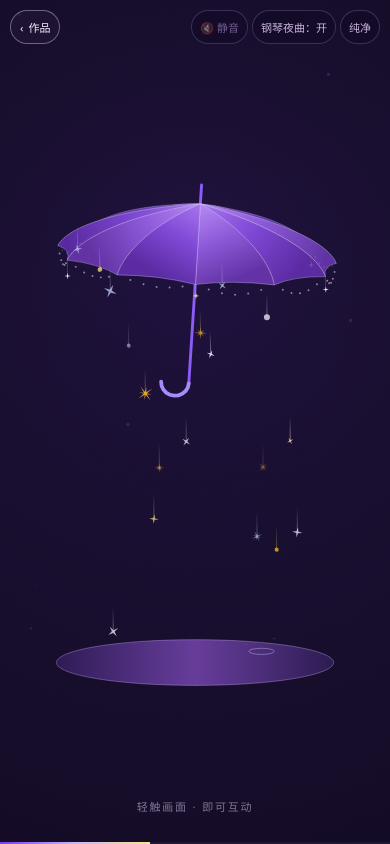
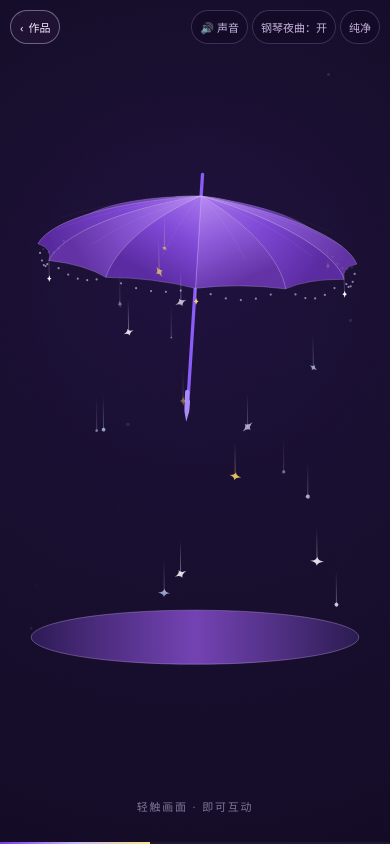
Before and after one commit to jiayubing/xmq, a plain HTML site: page umbrella/index.html in a window 390 px wide. Drawn offline with Linux system fonts and the light colour scheme.

Commit message:
Enhance purple umbrella mobile scale, rotating handle, splash detail and default sound

```diff
--- a/umbrella/index.html
+++ b/umbrella/index.html
@@ -290,7 +290,7 @@
     function lerp(a, b, t) { return a + (b - a) * t; }
 
     // A single audio implementation is kept in violetAudio.js.
-    const audio = new VioletAudioEngine();
+    const audio = new VioletAudioEngine({ masterVolume: 0.62 });
 
     /* =========================================================================
        2. 版画风「局部紫色流星雨」画布与交互主循环
@@ -328,6 +328,7 @@
     let omega = 0;
     let tiltExtra = 0;
     let ornamentSwing = 0;
+    let handleRot = rot;
 
     // 流星雨状态
     let rainActive = false;
@@ -410,9 +411,10 @@
     }
 
     function syncAudioUI() {
-      btnSound.textContent = audio.enabled ? '🔊 声音' : '🔇 静音';
-      btnSound.classList.toggle('muted', !audio.enabled);
-      btnSound.setAttribute('aria-pressed', String(audio.enabled));
+      const playing = audio.enabled && audio.ctx?.state === 'running';
+      btnSound.textContent = !soundRequested ? '🔇 静音' : (playing ? '🔊 声音' : '🔊 轻触开声');
+      btnSound.classList.toggle('muted', !playing);
+      btnSound.setAttribute('aria-pressed', String(playing));
       btnBgm.textContent = audio.musicEnabled ? '钢琴夜曲：开' : '钢琴夜曲：关';
       btnBgm.classList.toggle('muted', !audio.musicEnabled);
       btnBgm.setAttribute('aria-pressed', String(audio.musicEnabled));
@@ -435,6 +437,7 @@
       openVel = 0;
       omega = 0.08;
       ornamentSwing = 0;
+      handleRot = rot;
       starSpawnAcc = 0;
       rainActive = false;
       stars.length = 0;
@@ -459,30 +462,45 @@
     }
 
     const motionPreference = window.matchMedia('(prefers-reduced-motion: reduce)');
-    let soundRequested = false;
+    let soundRequested = true; // preferred on, unless the user switches it off
     let soundBusy = false;
     let active = false;
     let frameRequest = 0;
 
-    async function trySound() {
+    function trySound() {
       if (!active || !soundRequested || audio.enabled || soundBusy) return;
       soundBusy = true;
-      try {
-        const enabled = await audio.enable();
+      audio.enable().then(enabled => {
         if (!enabled) soundRequested = false;
         if (!active || !soundRequested) audio.disable();
-      } catch (_) {
-        soundRequested = false;
-        audio.disable();
-      } finally {
+      }).catch(() => {
+        // Keep the user's "on" preference; a later gesture may unlock audio.
+      }).finally(() => {
         soundBusy = false;
         syncAudioUI();
+      });
+      syncAudioUI();
+    }
+
+    function unlockSoundOnGesture(event) {
+      if (!active || !soundRequested || event?.target === btnSound) return;
+      if (audio.enabled && audio.ctx?.state === 'running') return;
+      if (audio.ctx?.state === 'suspended') {
+        // Called synchronously within a genuine pointer/key gesture.
+        audio.ctx.resume().then(() => {
+          if (!active || !soundRequested) audio.disable();
+          else if (!audio.enabled && !soundBusy) trySound();
+          syncAudioUI();
+        }).catch(syncAudioUI);
+      } else {
+        trySound();
       }
     }
 
     function showExperience() {
       if (active) return;
       active = true;
+      soundRequested = true;
       startIntro();
       resize();
       if (motionPreference.matches) {
@@ -494,6 +512,7 @@
       }
       last = performance.now();
       frameRequest = document.hidden ? 0 : requestAnimationFrame(loop);
+      trySound(); // autoplay when browser permits; otherwise first touch unlocks
       syncAudioUI();
     }
 
@@ -514,24 +533,41 @@
         cancelAnimationFrame(frameRequest);
         frameRequest = 0;
         if (audio.ctx?.state === 'running') audio.ctx.suspend().catch(() => {});
+        syncAudioUI();
       } else {
-        if (frameRequest) return;
-        last = performance.now();
-        frameRequest = requestAnimationFrame(loop);
+        if (!frameRequest) {
+          last = performance.now();
+          frameRequest = requestAnimationFrame(loop);
+        }
         if (soundRequested && audio.enabled && audio.ctx?.state === 'suspended') {
-          audio.ctx.resume().catch(() => {
-            soundRequested = false;
-            audio.disable();
-            syncAudioUI();
-          });
+          audio.ctx.resume().then(syncAudioUI).catch(syncAudioUI);
         }
+        syncAudioUI();
       }
     });
 
+    document.addEventListener('pointerdown', unlockSoundOnGesture, { capture: true, passive: true });
+    document.addEventListener('keydown', unlockSoundOnGesture, true);
+
     btnSound.addEventListener('click', () => {
-      soundRequested = !soundRequested;
-      if (soundRequested) trySound();
-      else { audio.disable(); syncAudioUI(); }
+      if (audio.enabled && soundRequested) {
+        soundRequested = false;
+        audio.disable();
+        syncAudioUI();
+      } else {
+        soundRequested = true;
+        // Explicit tap on the audio control is always an allowed user gesture.
+        if (audio.ctx?.state === 'suspended') {
+          audio.ctx.resume().then(() => {
+            if (!audio.enabled && !soundBusy) trySound();
+            if (!soundRequested) audio.disable();
+            syncAudioUI();
+          }).catch(syncAudioUI);
+        } else {
+          trySound();
+        }
+        syncAudioUI();
+      }
     });
 
     btnBgm.addEventListener('click', () => {
@@ -615,11 +651,13 @@
     canvas.addEventListener('pointercancel', () => { pDown = false; });
 
     function getParams() {
-      // 同时适配手机竖屏海报比例与电脑宽屏电影比例
-      const unit = Math.min(W / 270, H / 365);
+      // On portrait phones the canopy spans roughly 80% of the usable screen.
+      // Desktop remains on the original scale.
+      const portrait = H > W * 1.2 && W <= 600;
+      const unit = portrait ? Math.min(W / 236, H / 390) : Math.min(W / 270, H / 365);
       const cx = W * 0.5;
-      const cy = H * (H < 500 ? 0.30 : 0.34);
-      const puddleY = H * (H < 500 ? 0.69 : 0.785);
+      const cy = H * (portrait ? 0.345 : (H < 500 ? 0.30 : 0.34));
+      const puddleY = H * (portrait ? 0.755 : (H < 500 ? 0.69 : 0.785));
       const pitch = 0.22;
       const sway = openVal > 0.2 ? Math.sin(time * 1.05) * 0.085 * openVal : Math.sin(time * 0.8) * 0.018;
       const roll = sway + tiltExtra;
@@ -665,7 +703,14 @@
       const hookPts = [];
       for (let k = 0; k <= 10; k++) {
         const a = (Math.PI * k) / 10;
-        hookPts.push(proj(-9.8 + Math.cos(a) * 9.8, -70 - Math.sin(a) * 9.8, 0, P));
+        const hookX = -9.8 + Math.cos(a) * 9.8;
+        // A three-dimensional J-hook attached to the rotating shaft.
+        hookPts.push(proj(
+          hookX * Math.cos(handleRot),
+          -70 - Math.sin(a) * 9.8,
+          hookX * Math.sin(handleRot),
+          P
+        ));
       }
 
       let minX = Infinity, maxX = -Infinity, avgRimY = 0;
@@ -684,19 +729,20 @@
         : (P.cx + (Math.random() - 0.5) * span);
 
       const pal = [
-        { fill: '#FDE68A', tail: 'rgba(253, 230, 138, 0.56)' },
-        { fill: '#FBBF24', tail: 'rgba(251, 191, 36, 0.52)' },
-        { fill: '#FAF5FF', tail: 'rgba(243, 232, 255, 0.58)' },
-        { fill: '#C7D2FE', tail: 'rgba(199, 210, 254, 0.52)' }
+        { fill: '#F9F6FF', tail: 'rgba(244, 239, 255, 0.53)' },
+        { fill: '#E7DAFF', tail: 'rgba(224, 211, 255, 0.48)' },
+        { fill: '#F5D65C', tail: 'rgba(245, 214, 92, 0.50)' },
+        { fill: '#C5D4FF', tail: 'rgba(197, 212, 255, 0.48)' }
       ];
+      const colorRoll = Math.random();
       const col = isWish
-        ? { fill: '#FEF08A', tail: 'rgba(254, 240, 138, 0.9)' }
-        : pal[Math.floor(Math.random() * pal.length)];
+        ? { fill: '#FFE48A', tail: 'rgba(255, 228, 138, 0.85)' }
+        : pal[colorRoll < 0.35 ? 0 : colorRoll < 0.60 ? 1 : colorRoll < 0.85 ? 2 : 3];
       const depthRoll = Math.random();
       const depth = isWish ? 1.12 : (depthRoll < 0.22 ? 0.65 : depthRoll < 0.88 ? 0.93 : 1.17);
       const alpha = isWish ? 1 : (depth < 0.8 ? 0.43 : depth > 1.1 ? 0.88 : 0.72);
 
-      const puddleRx = lerp(9 * P.unit, Math.min(W * 0.40, 96 * P.unit), Math.pow(clamp(openVal, 0, 1), 0.78));
+      const puddleRx = lerp(9 * P.unit, Math.min(W * 0.42, 100 * P.unit), Math.pow(clamp(openVal, 0, 1), 0.78));
       const relX = clamp((x - P.cx) / Math.max(12, puddleRx), -0.88, 0.88);
       const maxOffY = Math.sqrt(Math.max(0.05, 1 - relX * relX)) * puddleRx * 0.165;
 
@@ -707,7 +753,7 @@
         vy: (isWish ? 115 : (60 + Math.random() * 62)) * P.unit * depth,
         size: (isWish ? 8.2 : (2.5 + Math.random() * 3.9)) * P.unit * depth,
         alpha,
-        kind: isWish ? 8 : (Math.random() > 0.52 ? 4 : (Math.random() > 0.4 ? 8 : 0)),
+        kind: isWish ? 8 : (Math.random() < 0.66 ? 4 : (Math.random() < 0.16 ? 8 : 0)),
         rot: Math.random() * Math.PI,
         vrot: (Math.random() - 0.5) * 1.6,
         color: col.fill,
@@ -725,25 +771,25 @@
     }
 
     function spawnSplash(x, y, color, isWish, unit) {
-      const count = isWish ? 13 : (4 + Math.floor(Math.random() * 4));
+      const count = isWish ? 12 : (5 + Math.floor(Math.random() * 4));
       for (let i = 0; i < count; i++) {
-        const ang = -Math.PI * (0.12 + Math.random() * 0.76);
-        const sp = (isWish ? 56 : 25) + Math.random() * (isWish ? 58 : 36);
+        const angle = -Math.PI * (0.10 + Math.random() * 0.80);
+        const speed = (isWish ? 48 : 22) + Math.random() * (isWish ? 52 : 40);
         splashLines.push({
           x, y, px: x, py: y,
-          vx: Math.cos(ang) * sp * unit,
-          vy: Math.sin(ang) * sp * unit,
+          vx: Math.cos(angle) * speed * unit,
+          vy: Math.sin(angle) * speed * unit,
           life: 1,
-          decay: isWish ? 1.4 : (2.0 + Math.random() * 0.9),
-          color: Math.random() > 0.45 ? color : '#E9D5FF'
+          decay: (isWish ? 1.55 : 2.2) + Math.random() * 0.7,
+          width: 0.48 + Math.random() * 0.42,
+          color: Math.random() > 0.70 ? color : '#E7D8FF'
         });
       }
       puddleRipples.push({
-        x, y,
-        r: 2,
-        maxR: (isWish ? 36 : 16 + Math.random() * 13) * unit,
+        x, y, r: 2 * unit,
+        maxR: (isWish ? 35 : 15 + Math.random() * 13) * unit,
         life: 1,
-        color: isWish ? '#FEF08A' : '#DDD6FE'
+        color: isWish ? '#F5DE92' : '#D9C7FF'
       });
 
       const pan = clamp(((x - W * 0.5) / (W * 0.45)), -0.8, 0.8);
@@ -758,28 +804,27 @@
       ctx.fillStyle = color;
       if (kind === 0) {
         ctx.beginPath();
-        ctx.arc(0, 0, r * 0.45, 0, Math.PI * 2);
+        ctx.arc(0, 0, r * 0.31, 0, Math.PI * 2);
         ctx.fill();
-      } else if (kind === 4) {
+      } else {
+        // Smooth, fine-tipped sparkle: no heavy, jagged polygon outlines.
         ctx.beginPath();
-        for (let i = 0; i < 8; i++) {
-          const rad = i % 2 === 0 ? r : r * 0.24;
-          const a = (i * Math.PI) / 4;
-          if (i === 0) ctx.moveTo(Math.cos(a) * rad, Math.sin(a) * rad);
-          else ctx.lineTo(Math.cos(a) * rad, Math.sin(a) * rad);
-        }
+        ctx.moveTo(0, -r);
+        ctx.quadraticCurveTo(r * 0.11, -r * 0.10, r * 0.66, 0);
+        ctx.quadraticCurveTo(r * 0.11, r * 0.10, 0, r);
+        ctx.quadraticCurveTo(-r * 0.11, r * 0.10, -r * 0.66, 0);
+        ctx.quadraticCurveTo(-r * 0.11, -r * 0.10, 0, -r);
         ctx.closePath();
         ctx.fill();
-      } else {
-        ctx.beginPath();
-        for (let i = 0; i < 16; i++) {
-          const rad = i % 2 === 0 ? (i % 4 === 0 ? r : r * 0.72) : r * 0.18;
-          const a = (i * Math.PI) / 8;
-          if (i === 0) ctx.moveTo(Math.cos(a) * rad, Math.sin(a) * rad);
-          else ctx.lineTo(Math.cos(a) * rad, Math.sin(a) * rad);
+        if (kind === 8) {
+          ctx.rotate(Math.PI / 4);
+          ctx.globalAlpha *= 0.46;
+          ctx.beginPath();
+          ctx.moveTo(0, -r * 0.52);
+          ctx.quadraticCurveTo(r * 0.055, 0, 0, r * 0.52);
+          ctx.quadraticCurveTo(-r * 0.055, 0, 0, -r * 0.52);
+          ctx.fill();
         }
-        ctx.closePath();
-        ctx.fill();
       }
       ctx.restore();
     }
@@ -814,9 +859,24 @@
       fabric.addColorStop(1, silkColor([57, 29, 109], edge, frontness));
       ctx.fillStyle = fabric;
       ctx.fill();
-      ctx.strokeStyle = `rgba(221, 214, 254, ${(0.19 + frontness * 0.24).toFixed(3)})`;
-      ctx.lineWidth = 0.75;
+      ctx.strokeStyle = `rgba(232, 218, 255, ${(0.16 + frontness * 0.18).toFixed(3)})`;
+      ctx.lineWidth = 0.68;
       ctx.stroke();
+
+      // A very fine pleat echoes the delicate rib detail in the reference.
+      if (openVal > 0.7) {
+        ctx.strokeStyle = `rgba(236, 224, 255, ${(0.045 + frontness * 0.065).toFixed(3)})`;
+        ctx.lineWidth = 0.55;
+        ctx.beginPath();
+        ctx.moveTo(p1[0].x, p1[0].y);
+        ctx.quadraticCurveTo(
+          lerp(p1[1].x, p2[1].x, 0.42),
+          lerp(p1[1].y, p2[1].y, 0.42),
+          lerp(p1[2].x, p2[2].x, 0.42),
+          lerp(p1[2].y, p2[2].y, 0.42)
+        );
+        ctx.stroke();
+      }
     }
 
     function updateIntro(dt) {
@@ -870,6 +930,8 @@
       openVal = clamp(openVal + openVel * dt, 0, 1.02);
 
       if (!pDown) rot += omega * dt;
+      const handleDelta = Math.atan2(Math.sin(rot - handleRot), Math.cos(rot - handleRot));
+      handleRot += handleDelta * Math.min(1, dt * 8.0);
       tiltExtra += (clamp(omega * 0.025, -0.12, 0.12) - tiltExtra) * dt * 3;
       ornamentSwing += (clamp(omega * 0.25, -1.2, 1.2) - ornamentSwing) * Math.min(1, dt * 2.3);
 
@@ -894,12 +956,12 @@
       });
 
       // 2. 与伞同步缩放的极简椭圆水洼
-      const rx = lerp(9 * P.unit, Math.min(W * 0.40, 96 * P.unit), Math.pow(clamp(openVal, 0, 1), 0.78));
+      const rx = lerp(9 * P.unit, Math.min(W * 0.42, 100 * P.unit), Math.pow(clamp(openVal, 0, 1), 0.78));
       const ry = rx * 0.165;
       ctx.save();
       const pg = ctx.createLinearGradient(P.cx - rx, P.puddleY, P.cx + rx, P.puddleY);
       pg.addColorStop(0, 'rgba(46, 27, 86, 0.98)');
-      pg.addColorStop(0.5, 'rgba(111, 66, 166, 0.90)');
+      pg.addColorStop(0.5, 'rgba(124, 72, 192, 0.91)');
       pg.addColorStop(1, 'rgba(44, 28, 82, 0.98)');
       ctx.fillStyle = pg;
       ctx.beginPath();
@@ -918,11 +980,19 @@
         rp.life = 1 - rp.r / rp.maxR;
         if (rp.life <= 0) { puddleRipples.splice(i, 1); continue; }
         ctx.strokeStyle = rp.color;
-        ctx.globalAlpha = rp.life * 0.65;
-        ctx.lineWidth = 0.9;
+        ctx.globalAlpha = rp.life * 0.58;
+        ctx.lineWidth = 0.75;
         ctx.beginPath();
         ctx.ellipse(rp.x, rp.y, rp.r, rp.r * 0.24, 0, 0, Math.PI * 2);
         ctx.stroke();
+        // Brief reflected point of light at the contact, fading with the ripple.
+        if (rp.life > 0.68) {
+          ctx.globalAlpha = (rp.life - 0.68) * 1.85;
+          ctx.fillStyle = rp.color;
+          ctx.beginPath();
+          ctx.arc(rp.x, rp.y, 1.45 * P.unit, 0, Math.PI * 2);
+          ctx.fill();
+        }
       }
       ctx.restore();
 
@@ -984,7 +1054,7 @@
             ctx.moveTo(a.x, a.y);
             ctx.lineTo(hx, hy);
             ctx.stroke();
-            drawStarShape(hx, hy, 2.2 * P.unit, 4, 0, i % 4 === 0 ? '#FDE68A' : '#FAF5FF');
+            drawStarShape(hx, hy, 2.1 * P.unit, 4, 0, i % 4 === 0 ? '#F5D65C' : '#F9F6FF');
           }
           ctx.restore();
         }
@@ -1009,7 +1079,7 @@
         ctx.save();
         ctx.globalAlpha = s.alpha;
         const tx = s.x - s.vx * 0.14;
-        const ty = s.y - (s.isWish ? 36 : 17) * P.unit;
+        const ty = s.y - (s.isWish ? 36 : 20) * P.unit;
         const tg = ctx.createLinearGradient(s.x, s.y, tx, ty);
         tg.addColorStop(0, s.tailColor);
         tg.addColorStop(1, 'rgba(255, 255, 255, 0)');
@@ -1022,7 +1092,7 @@
 
         if (s.isWish) {
           ctx.shadowBlur = 9 * P.unit;
-          ctx.shadowColor = 'rgba(254, 240, 138, 0.35)';
+          ctx.shadowColor = 'rgba(255, 228, 138, 0.30)';
         }
         drawStarShape(s.x, s.y, s.size * (0.85 + 0.18 * Math.sin(time * 6 + s.tp)), s.kind, s.rot, s.color);
         ctx.restore();
@@ -1041,8 +1111,8 @@
         sp.life -= dt * sp.decay;
         if (sp.life <= 0) { splashLines.splice(i, 1); continue; }
         ctx.strokeStyle = sp.color;
-        ctx.globalAlpha = sp.life * 0.84;
-        ctx.lineWidth = 0.9;
+        ctx.globalAlpha = sp.life * 0.72;
+        ctx.lineWidth = sp.width;
         ctx.beginPath();
         ctx.moveTo(sp.px, sp.py);
         ctx.lineTo(sp.x, sp.y);
```
